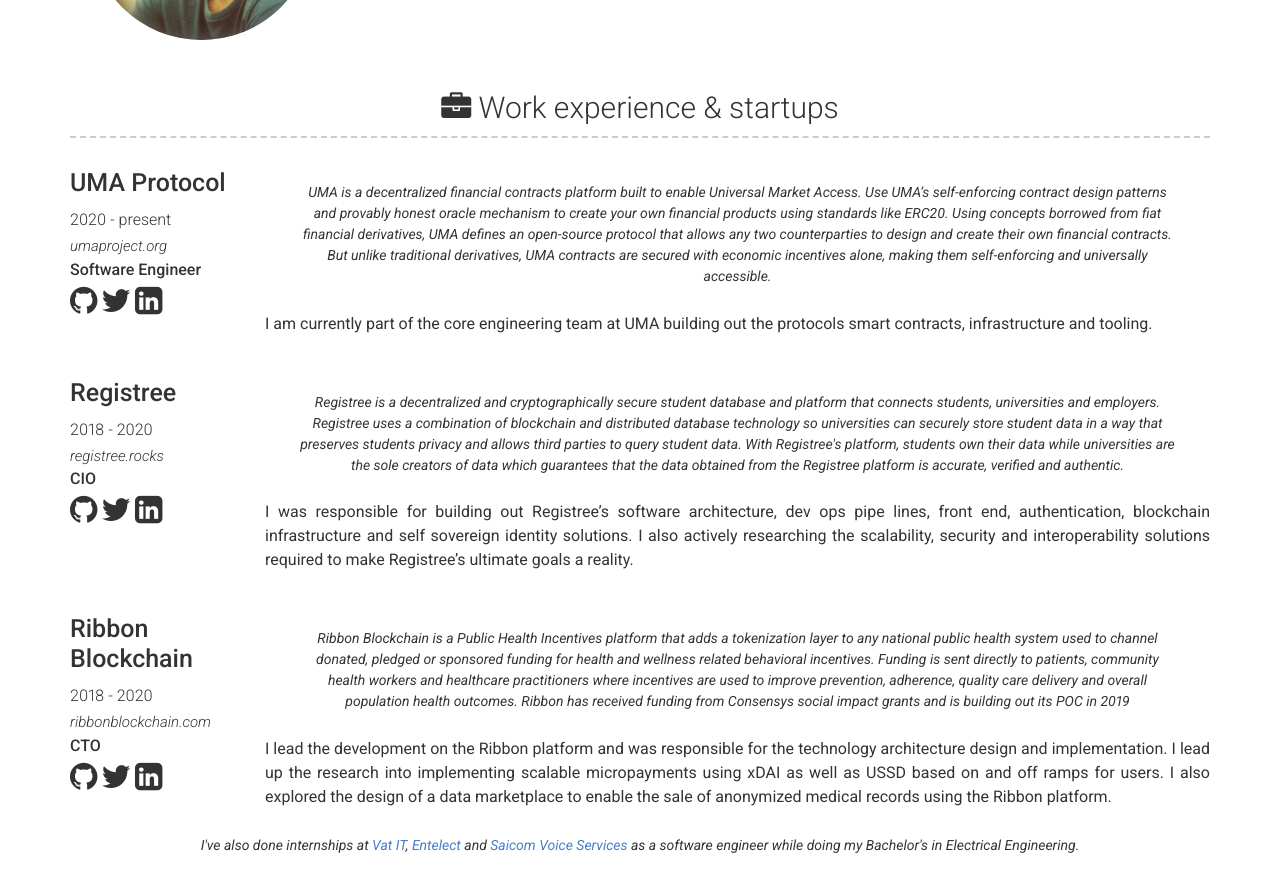
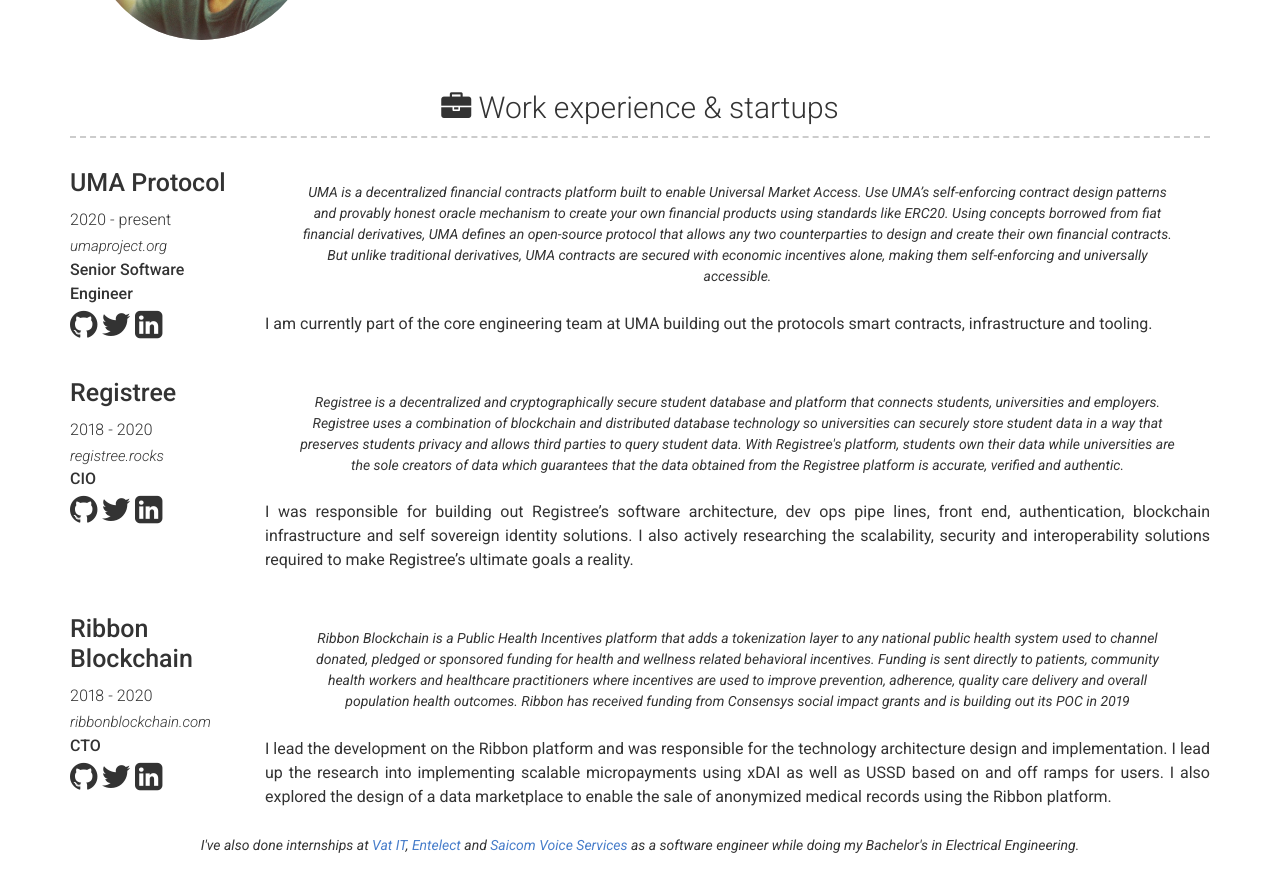
Before and after one commit to chrismaree/PersonalWebsite, a Jekyll site: the page built from index.md, in a window 1280 px wide and 900 px high, scrolled down 498 px. Shown: the top 892 px of the window. Built offline with Jekyll 4.4.1, drawn with Linux system fonts in a browser that asks for light colours.

Commit message:
Updated title
Signed-off-by: Christopher Maree <christopher.maree@gmail.com>

```diff
--- a/_data/experience.yml
+++ b/_data/experience.yml
@@ -8,7 +8,7 @@
 #    Through the leadership program, I accomplished the following 1) Earned a full scholarship to attend the program in Tokyo, Japan, 2) Developed blockchain 101, theory, and system design skills and completed program’s curriculum, 3) Networked with Ethereum ecosystem leaders and learned how various firms apply blockchain technology to their services and products, 4) Earned a blockchain program certification`
 - company: UMA Protocol
   link: umaproject.org
-  job_title: Software Engineer
+  job_title: Senior Software Engineer
   dates: 2020 - present
   github: UMAprotocol
   twitter: UMAprotocol
```
